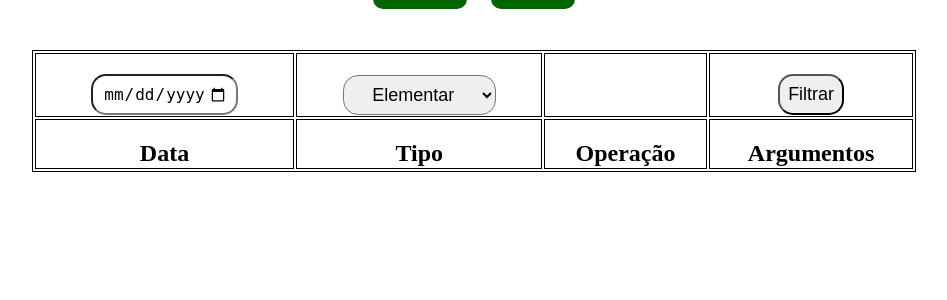
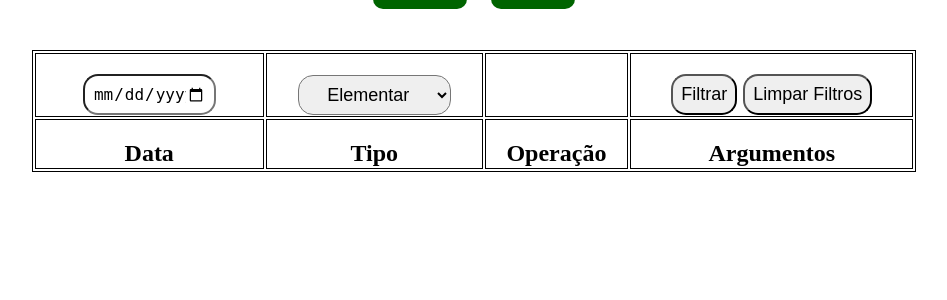
Before and after one commit to caiquesjc/calcles, a Flask app: page /logs in a window 1280 px wide. Shown: the part 62-362 px from the top of the page, without its empty margins (166-1113 px from the left). Run offline with Flask 2, Linux system fonts and the light colour scheme; lists and menus that the app fills with data are empty; some libraries are stand-ins or nearby versions.

Commit message:
limpar filtros

```diff
--- a/src/static/script.js
+++ b/src/static/script.js
@@ -52,8 +52,8 @@ function limpar() {
   document.getElementById("n2").value = "";
 }
 
-
 function addData() {
+  document.getElementById("value-table").innerHTML = "";
   const xhttp = new XMLHttpRequest();
   xhttp.onload = function () {
     res = JSON.parse(this.responseText);
--- a/src/templates/Logs.html
+++ b/src/templates/Logs.html
@@ -37,6 +37,7 @@
                 </th>
                 <th>
                     <input type="button" value="Filtrar" class="input-fil" onclick="filterData()">
+                    <input type="button" value="Limpar Filtros" class="input-fil" onclick="addData()">
                 </th>
             </tr>
             <tr>
```
